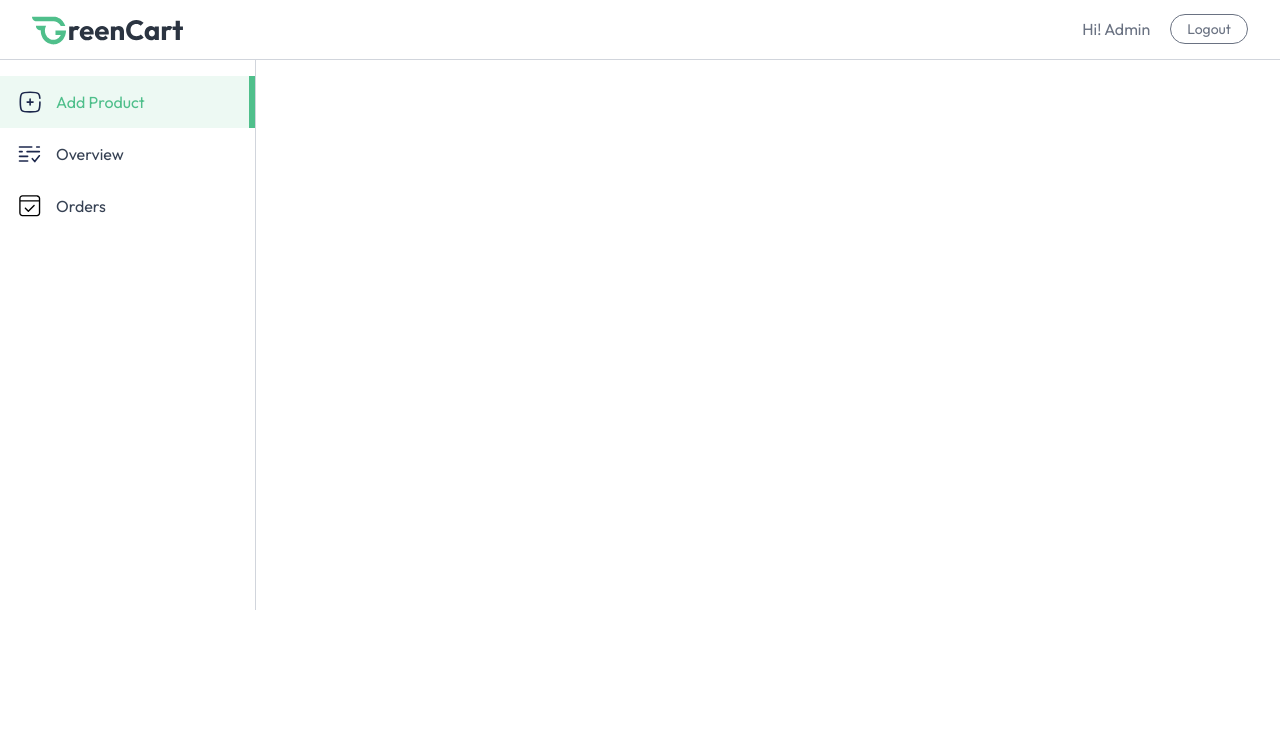
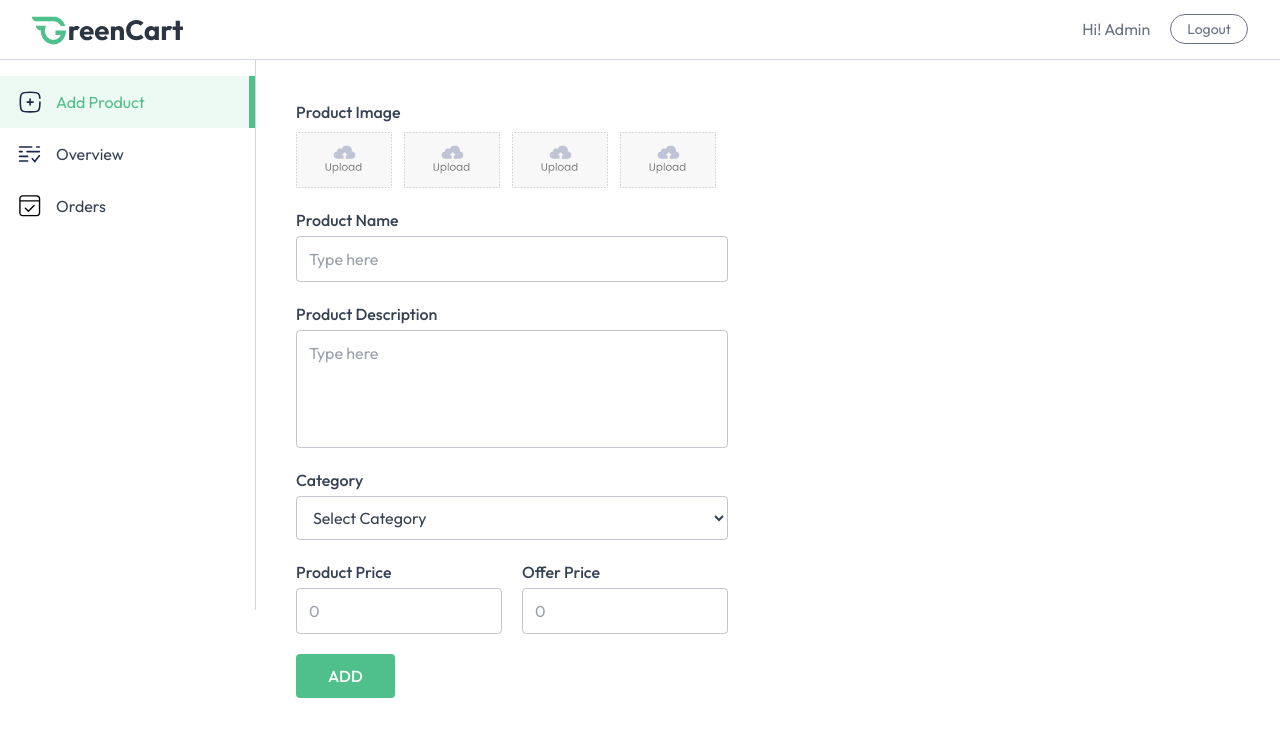
Before and after one commit to diegovilhalva/greencart, a React (Vite) app in the folder client/: page /seller in a window 1280 px wide. Both pictures are taken after typing "name@example.com", "Sample123" into the empty fields and a click on the button "Login". Shown: the top 736 px of the page. Built offline with nearby package versions, Linux system fonts and the light colour scheme; what react-imask would draw is missing.

Commit message:
add product from created

```diff
--- a/client/src/App.jsx
+++ b/client/src/App.jsx
@@ -1,6 +1,6 @@
 import React from 'react'
 import Navbar from './components/Navbar'
-import { Route, Routes, useLocation } from 'react-router'
+import { Route, Router, Routes, useLocation } from 'react-router'
 import Home from './pages/Home'
 import { Toaster } from 'react-hot-toast'
 import Footer from './components/Footer'
@@ -14,6 +14,9 @@ import AddAddress from './pages/AddAddress'
 import MyOrders from './pages/MyOrders'
 import SellerLogin from './components/seller/SellerLogin'
 import SellerLayout from './pages/seller/SellerLayout'
+import AddProduct from './pages/seller/AddProduct'
+import ProductList from './pages/seller/ProductList'
+import Orders from './pages/seller/Orders'
 
 const App = () => {
   const isSellerPath = useLocation().pathname.includes("seller")
@@ -34,7 +37,9 @@ const App = () => {
           <Route path='/add-address' element={<AddAddress />} />
           <Route path='/orders' element={<MyOrders />} />
           <Route path='/seller' element={isSeller ? <SellerLayout /> : <SellerLogin />}>
-
+            <Route index element={isSeller ? <AddProduct /> : null} />
+            <Route path='product-list' element={<ProductList />} />
+            <Route path='orders' element={<Orders />} />
           </Route>
         </Routes>
       </div>
--- a/client/src/index.css
+++ b/client/src/index.css
@@ -13,3 +13,7 @@
   --color-logout:#ef4444;
   --color-logout-hover:#dc2626;
 }
+
+.no-scrollbar::-webkit-scrollbar {
+  display:"none";
+}
--- /dev/null
+++ b/client/src/pages/seller/AddProduct.jsx
@@ -0,0 +1,68 @@
+import React, { useState } from 'react'
+import { assets, categories } from '../../assets/assets'
+
+const AddProduct = () => {
+
+    const [files, setFiles] = useState([])
+    const [name, setName] = useState('')
+    const [description, setDescription] = useState('')
+    const [category,setCategory] = useState('')
+    const [price, setPrice] = useState('')
+    const [offerPrice, setOfferPrice] = useState('')
+
+    const handleSubmit = (e) => {
+        e.preventDefault()
+    }
+    return (
+        <div className="no-scrollbar flex-1 h-[95vh] overflow-y-scroll flex flex-col justify-between ">
+            <form onSubmit={handleSubmit} className="md:p-10 p-4 space-y-5 max-w-lg">
+                <div>
+                    <p className="text-base font-medium">Product Image</p>
+                    <div className="flex flex-wrap items-center gap-3 mt-2">
+                        {Array(4).fill('').map((_, index) => (
+                            <label key={index} htmlFor={`image${index}`}>
+                                <input accept="image/*" onChange={(e) => {
+                                    const uploadedFiles = [...files]
+                                    uploadedFiles[index] = e.target.files[0]
+                                    setFiles(uploadedFiles)
+                                }} type="file" id={`image${index}`} hidden />
+                                <img className="max-w-24 cursor-pointer" src={files[index] ? URL.createObjectURL(files[index]) : assets.upload_area} alt="uploadArea" width={100} height={100} />
+                            </label>
+                        ))}
+                    </div>
+                </div>
+                <div className="flex flex-col gap-1 max-w-md">
+                    <label className="text-base font-medium" htmlFor="product-name">Product Name</label>
+                    <input id="product-name" type="text" onChange={(e)=> setName(e.target.value)}
+                    value={name} placeholder="Type here" className="outline-none md:py-2.5 py-2 px-3 rounded border border-gray-500/40" required />
+                </div>
+                <div className="flex flex-col gap-1 max-w-md">
+                    <label className="text-base font-medium" htmlFor="product-description">Product Description</label>
+                    <textarea onChange={(e) => setDescription(e.target.value)} value={description} id="product-description" rows={4} className="outline-none md:py-2.5 py-2 px-3 rounded border border-gray-500/40 resize-none" placeholder="Type here"></textarea>
+                </div>
+                <div className="w-full flex flex-col gap-1">
+                    <label className="text-base font-medium" htmlFor="category">Category</label>
+                    <select  onChange={(e) => setCategory(e.target.value)} value={category} id="category" className="outline-none md:py-2.5 py-2 px-3 rounded border border-gray-500/40">
+                        <option value="">Select Category</option>
+                        {categories.map((item,i) => (
+                            <option key={i} value={item.path}>{item.path}</option>
+                        ))}
+                    </select>
+                </div>
+                <div className="flex items-center gap-5 flex-wrap">
+                    <div className="flex-1 flex flex-col gap-1 w-32">
+                        <label className="text-base font-medium" htmlFor="product-price">Product Price</label>
+                        <input onChange={(e) => setPrice(e.target.value)} value={price} id="product-price" type="number" placeholder="0" className="outline-none md:py-2.5 py-2 px-3 rounded border border-gray-500/40" required />
+                    </div>
+                    <div className="flex-1 flex flex-col gap-1 w-32">
+                        <label className="text-base font-medium" htmlFor="offer-price">Offer Price</label>
+                        <input onChange={(e) => setOfferPrice} value={offerPrice} id="offer-price" type="number" placeholder="0" className="outline-none md:py-2.5 py-2 px-3 rounded border border-gray-500/40" required />
+                    </div>
+                </div>
+                <button className="px-8 py-2.5 bg-primary text-white font-medium rounded">ADD</button>
+            </form>
+        </div>
+    )
+}
+
+export default AddProduct
--- /dev/null
+++ b/client/src/pages/seller/Orders.jsx
@@ -0,0 +1,9 @@
+import React from 'react'
+
+const Orders = () => {
+  return (
+    <div>Orders</div>
+  )
+}
+
+export default Orders
--- /dev/null
+++ b/client/src/pages/seller/ProductList.jsx
@@ -0,0 +1,9 @@
+import React from 'react'
+
+const ProductList = () => {
+  return (
+    <div>ProductList</div>
+  )
+}
+
+export default ProductList
```
